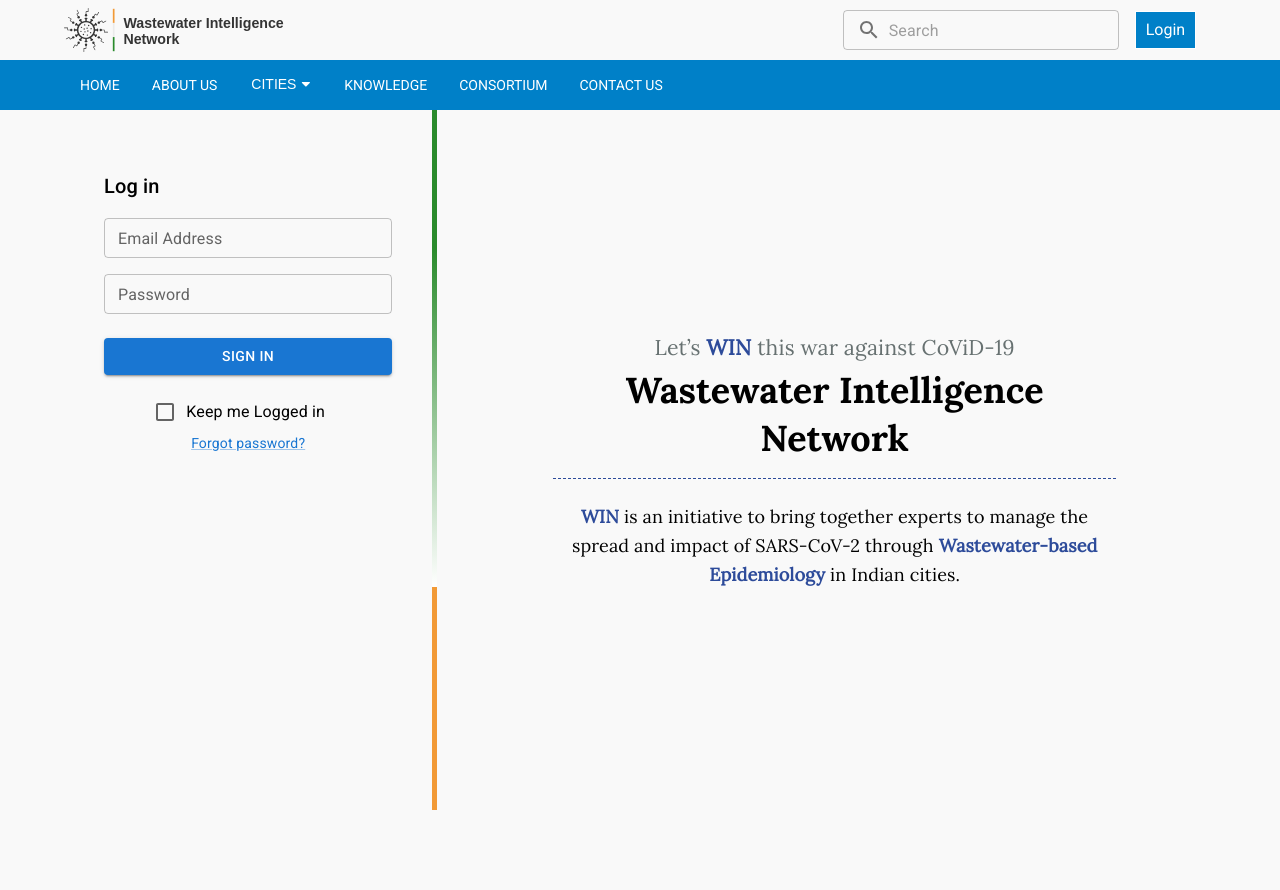
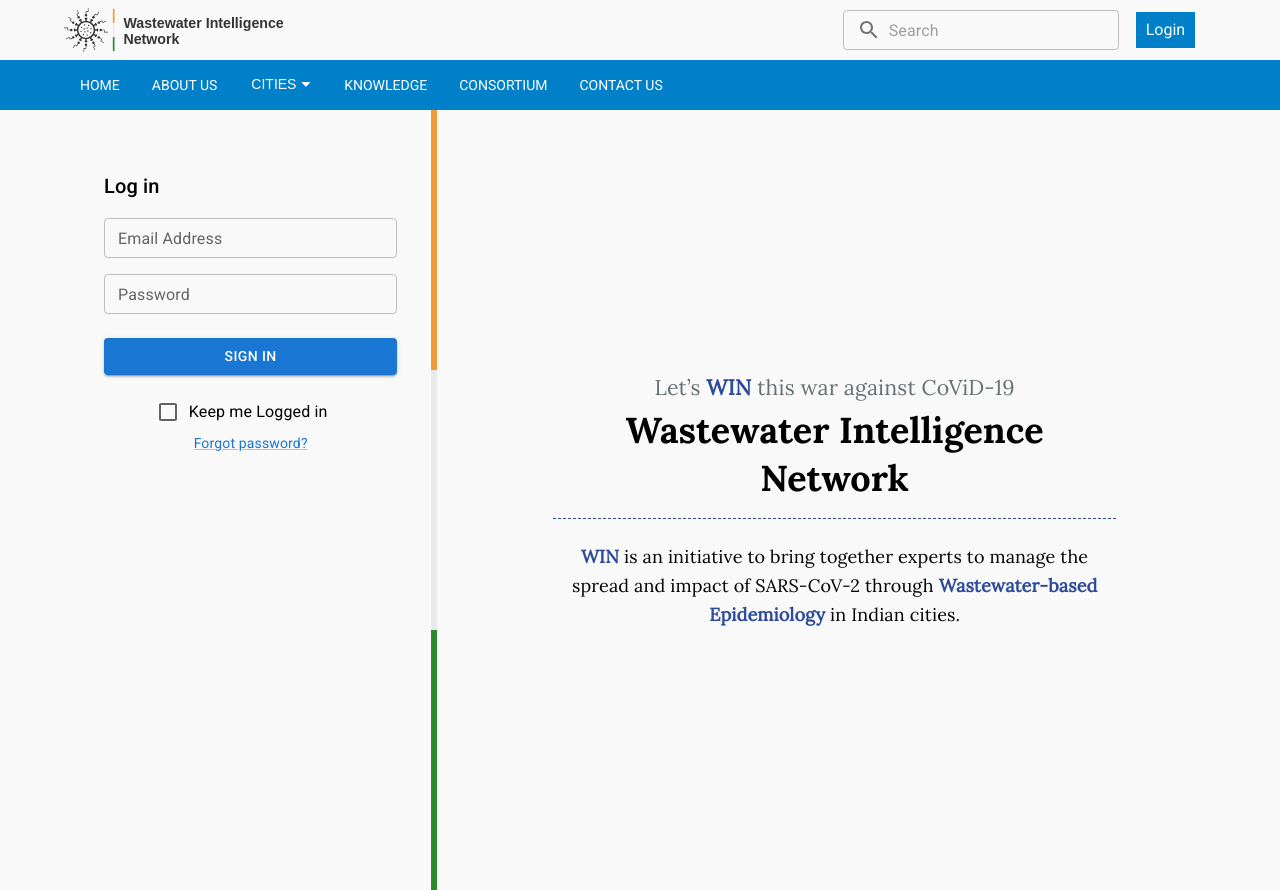
Before and after one commit to wastewater-intelligence-network/win-web-app, a React (Create React App) app: page /login in a window 1280 px wide. Before the commit the page ends 810 px from the top, so only its background shows below. Built offline with nearby package versions, Linux system fonts and the light colour scheme.

Commit message:
Tricolor changed to solid, and toched top and bottom

```diff
--- a/src/App.css
+++ b/src/App.css
@@ -106,9 +106,18 @@
   visibility: visible;
 }
 .rightBorder{
-  border-right: 5px solid;
-  border-image: linear-gradient(to top, #F29A36 32%, #FFFFFF 30%, #2A8B2C 80%) 3;
+  /* border-right: 5px solid;
+  border-image: linear-gradient(to top, #F29A36 32%, #FFFFFF 30%, #2A8B2C 80%) 3; */
+  background-image: url(./images/login-side-image.svg);
+  background-position: right;
+  background-repeat: no-repeat;
+  background-size: contain;
+
 }
+.login-box{
+  height:calc(90vh - 60px);
+  padding: 60px 40px;
+  }
 
 /* .login-box{
   background-image: url(./images/);
--- a/src/landing/home.css
+++ b/src/landing/home.css
@@ -348,10 +348,7 @@
     width: 100px;
     box-shadow: 0 2px 3px #d1e9faa1;
 }
-.login-box{
-height:calc(90vh - 140px);
-padding: 60px 40px;
-}
+
 
 .scrollTopButton{
     position: fixed !important;
```
Also changed, not shown: src/images/login-side-image.svg (added).
